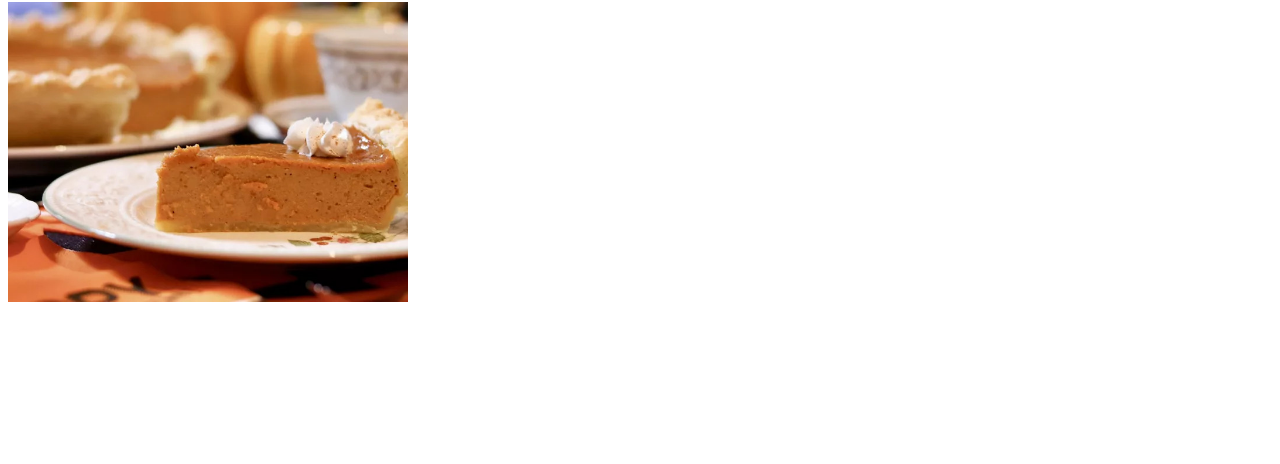
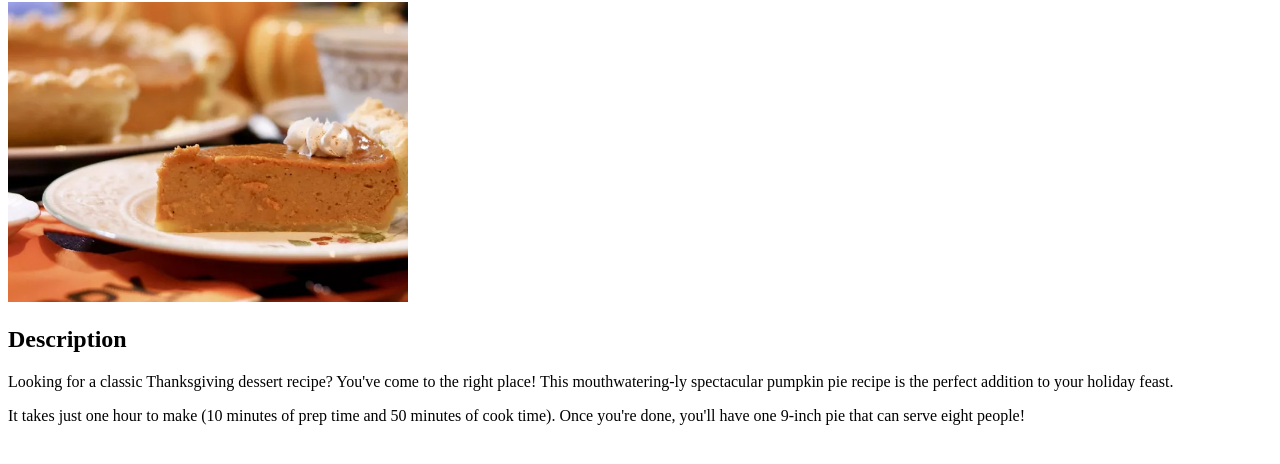
Before and after one commit to JCVillanova/odin-recipes, a plain HTML site: page recipes/pumpkin-pie.html in a window 1280 px wide. Shown: the part 78-542 px from the top of the page. Drawn offline with Linux system fonts and the light colour scheme.

Commit message:
feat: add description to pumpkin-pie.html

```diff
--- a/recipes/pumpkin-pie.html
+++ b/recipes/pumpkin-pie.html
@@ -9,5 +9,9 @@
 	<body>
 		<h1>Pumpkin Pie</h1>
 		<img src='../img/pumpkin-pie.jpg' alt='a slice of pumpkin pie on a plate' width='400'>
+
+		<h2>Description</h2>
+		<p>Looking for a classic Thanksgiving dessert recipe? You've come to the right place! This mouthwatering-ly spectacular pumpkin pie recipe is the perfect addition to your holiday feast.</p>
+		<p>It takes just one hour to make (10 minutes of prep time and 50 minutes of cook time). Once you're done, you'll have one 9-inch pie that can serve eight people!</p>
 	</body>
 </html>
```
